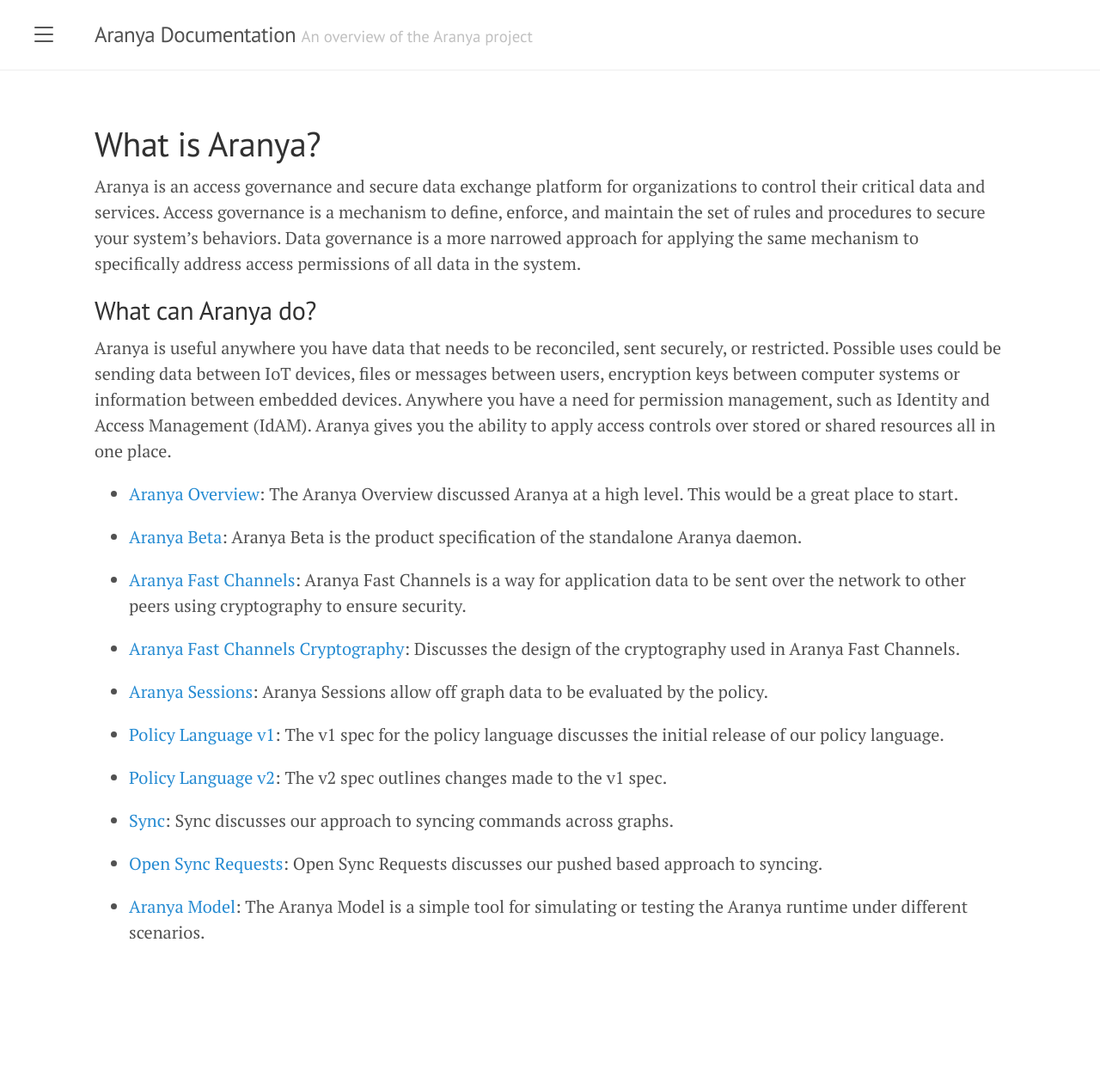
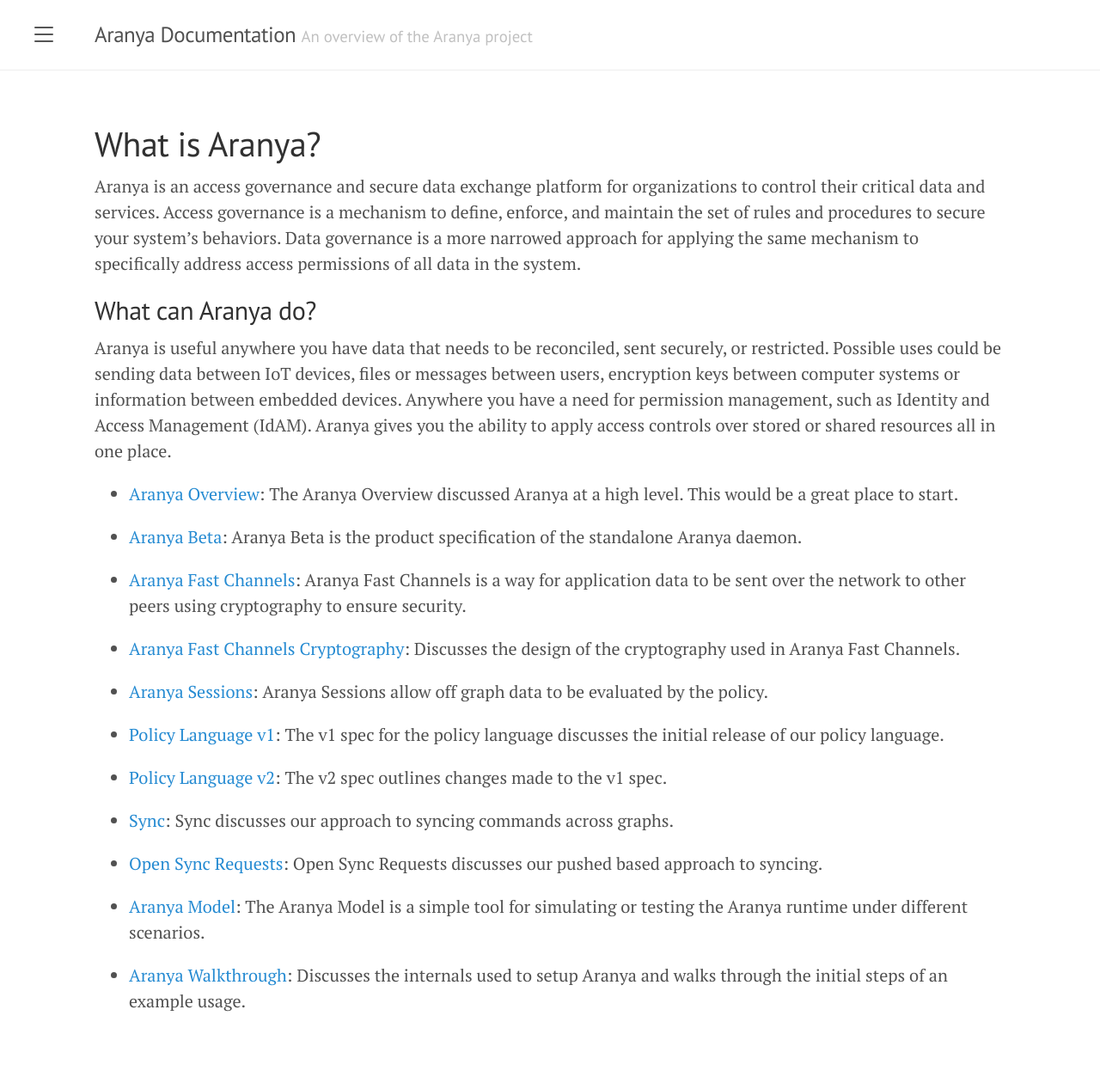
Before and after one commit to aranya-project/aranya-docs, a Jekyll site: the page built from docs/index.md, in a window 1280 px wide. Shown: the whole page at 86% size. Built offline with Jekyll 4.4.1, drawn with Linux system fonts in a browser that asks for light colours; before the commit the page ends 1180 px from its top, so only the background shows below that.

Commit message:
Add walkthrough to the index page

```diff
--- a/docs/index.md
+++ b/docs/index.md
@@ -29,3 +29,5 @@ Aranya is useful anywhere you have data that needs to be reconciled, sent secure
 - [Open Sync Requests](open-sync-requests): Open Sync Requests discusses our pushed based approach to syncing.
 
 - [Aranya Model](aranya-model): The Aranya Model is a simple tool for simulating or testing the Aranya runtime under different scenarios.
+
+- [Aranya Walkthrough](walkthrough): Discusses the internals used to setup Aranya and walks through the initial steps of an example usage.
```
